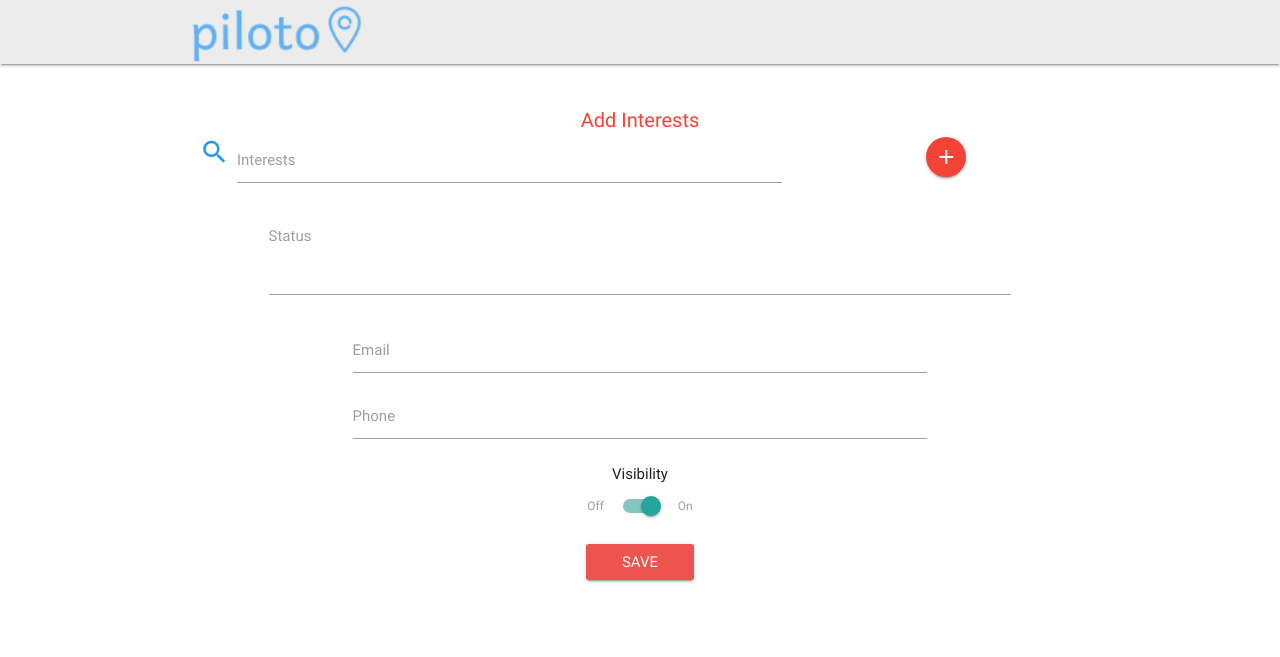
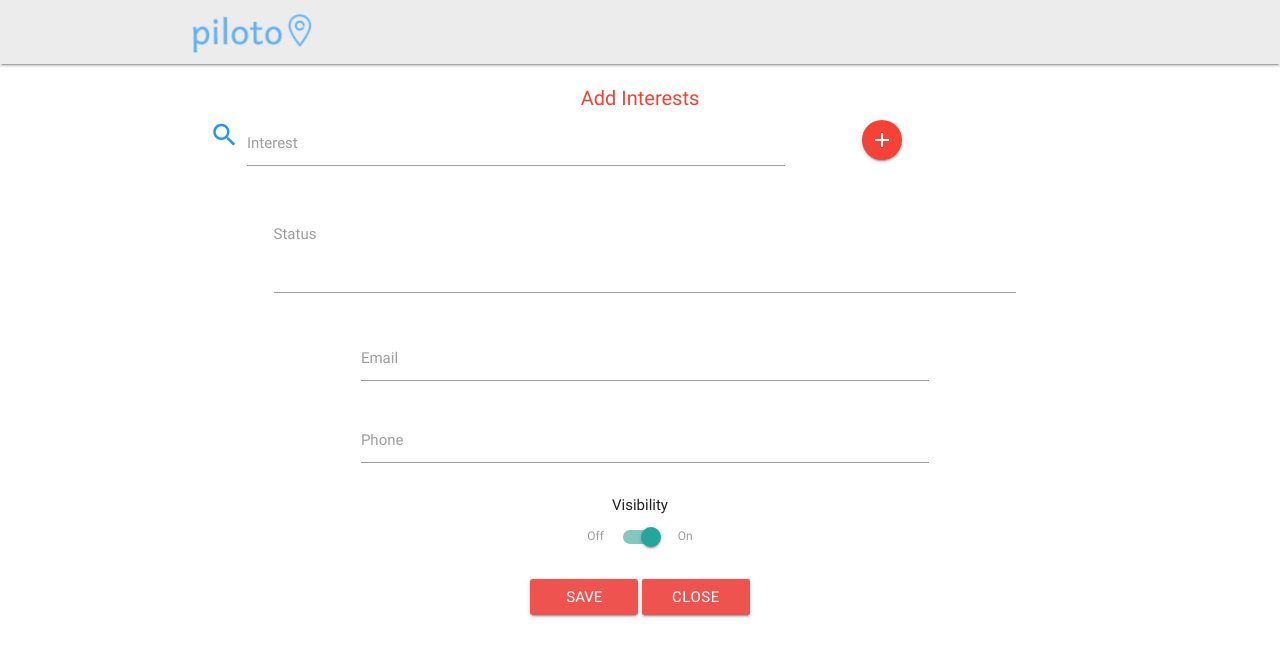
Before and after one commit to vaibhav0000patel/IngeniousHackathon_dotPy, a Flask app: template webview/templates/adduserinfo.html in a window 1280 px wide. Shown: the top 657 px of the page. Run offline with Flask 2, Linux system fonts and the light colour scheme; the template is opened without the code that fills it, so the values that code supplies are empty; some libraries are stand-ins or nearby versions.

Commit message:
final webview

```diff
--- a/webview/app.py
+++ b/webview/app.py
@@ -6,7 +6,8 @@ app = Flask(__name__)
 
 @app.route('/')
 def index():
-    return render_template('google_maps.html')
+    return "working"
+    # return render_template('google_maps.html')
 
 @app.route('/adduserinfo/<sender_id>',methods = ['GET'])
 def addUserInfo(sender_id):
@@ -69,14 +70,15 @@ def submitLocation(sender_id):
     if request.method == 'GET':
         lon = request.args.get('lon') if 'lon' in request.args else False
         lat = request.args.get('lat') if 'lat' in request.args else False
-        if lon and lat:
+        name = request.args.get('name') if 'name' in request.args else False
+        if lon and lat and name:
             user_data = {
                 'sender_id' : sender_id,
                 'lon' : lon,
                 'lat' : lat,
             }
             db.set_userdata(user_data,sender_id)
-            return "Data updated successfully!"
+            return redirect('/adduserinfo/'+str(sender_id)+'?name='+str(name))
         else:
             return "Invalid URL"
     else:
@@ -97,11 +99,11 @@ def checkuserlocation(sender_id):
 def getpinnedlocations():
     if request.method == 'GET':
         data = db.get_user_interest_data(request.args.get('interest'))
-        print "###########",data
         if data:
             return render_template('google_maps.html',data=data)
         else:
             return "N/A"
 
+
 if __name__ == '__main__':
-    app.run(host='192.168.43.126',threaded=True)
+    app.run(threaded=True)
--- a/webview/db.py
+++ b/webview/db.py
@@ -1,5 +1,7 @@
 import psycopg2
-conn = psycopg2.connect(host="localhost",database="fbsa", user="root", password="123")
+import os
+
+conn = psycopg2.connect(host="ec2-54-243-31-34.compute-1.amazonaws.com",database="d507blsk8btjjs", user="toofgkcpxslwfw", password="40f362e11a521a5690649d37197dcc2701c1bf245f77900585c0d8caf108f5da")
 
 cols = ["sender_id","name","phone","email","status","lon","lat"]
 
@@ -61,8 +63,16 @@ def get_user_interests(sender_id):
     return data
 
 def get_user_interest_data(interest):
+    interest = interest.lower()
     cur = conn.cursor()
-    cur.execute("Select DISTINCT ud.* from user_data ud,user_interests ui where ud.sender_id=ui.sender_id and (ui.interest='"+interest+"' or ud.status like '%"+interest+"%') and ud.lon!='' and ud.lat!='' and ud.visibility != 'off' ;")
+    cur.execute("Select DISTINCT ud.* from user_data ud,user_interests ui where ud.sender_id=ui.sender_id and (LOWER(ui.interest)='"+interest+"' or LOWER(ud.status) like '%"+interest+"%') and ud.lon!='' and ud.lat!='' and ud.visibility != 'off' ;")
     data = cur.fetchall()
     cur.close()
     return data
+
+def get_all_interests():
+    cur = conn.cursor()
+    cur.execute("Select DISTINCT interest from user_interests;")
+    data = cur.fetchall()
+    cur.close()
+    return data
--- a/webview/templates/adduserinfo.html
+++ b/webview/templates/adduserinfo.html
@@ -21,7 +21,7 @@
         margin-bottom: 5px;
       }
       .input-field{
-        margin: 0!important;
+        margin: 5px!important;
       }
     </style>
 </head>
@@ -30,7 +30,7 @@
     <div class="nav-wrapper container">
 		<a id="logo-container" href="" class="brand-logo">
 			<!--<i class=" material-icons" style="font-size:50px">insert_chart</i>FB-->
-      <img src="{{ url_for('static',filename='img/logo.png') }}" width="170px" style="vertical-align: middle;"/>
+      <img src="{{ url_for('static',filename='img/logo.png') }}" width="120px" style="vertical-align: middle;"/>
 		</a>
     <!--<ul class="right hide-on-med-and-down">
       <li><a href="/twitter">Home</a></li>
@@ -46,7 +46,8 @@
   </nav>
   <div class="section no-pad-bot" id="index-banner">
       <div class="container">
-          <br>
+          <div class="col m3" align="center"></div>
+          <div class="col m6" align="center">
 
                 <h6 class="header center red-text lighten-1" style="font-size:20px;">Add Interests</h6>
 
@@ -57,9 +58,9 @@
                       <div class="input-field col s8 center" align="center">
               					<i class="material-icons prefix" style="color:#2196f3">search</i>
               					<input id="user_interest" type="text" class="validate" />
-        					<label for="user_interest">Interests</label>
+              					<label for="user_interest">Interest</label>
                       </div>
-                <div class="input-field col s4 center" align="center">
+                      <div class="input-field col s2 center" align="center">
                         <a href="javascript:void(0)" onclick="add_interest()" class="btn-floating btn-small waves-effect waves-light red" style="font-size:10px;"><i class="material-icons">add</i></a>
                       </div>
                     </div>
@@ -120,11 +121,15 @@
 
                   <div class="input-field row center" align="center">
                     <input type="submit" value="Save" name="submit" class="btn waves-effect waves-light red lighten-1">
+
+                    <a href="https://www.messenger.com/closeWindow/?image_url=http://cdn.smosh.com/sites/default/files/2017/06/unit-of-power-harry-meme.jpg&display_text=Closing" onclick="close_window()" class="btn waves-effect waves-light red lighten-1">Close</a>
                   </div>
 
 
                 </form>
 
+          </div>
+          <div class="col m3" align="center"></div>
       <br>
     </div>
   </div>
@@ -133,6 +138,20 @@
     <script src="https://code.jquery.com/jquery-3.3.1.min.js"></script>
       <script src="https://cdnjs.cloudflare.com/ajax/libs/materialize/0.100.2/js/materialize.min.js"></script>
     <script src="{{ url_for('static',filename='js/init.js') }}"></script>
+    <script>
+              (function(d, s, id){
+              var js, fjs = d.getElementsByTagName(s)[0];
+              if (d.getElementById(id)) {return;}
+              js = d.createElement(s); js.id = id;
+              js.src = "//connect.facebook.com/en_US/messenger.Extensions.js";
+              fjs.parentNode.insertBefore(js, fjs);
+              }(document, 'script', 'Messenger'));
+
+
+              function close_window(){
+                MessengerExtensions.requestCloseBrowser();
+              }
+    </script>
 
   <script>
     function change_visibility(){
```
Also changed, not shown: webview/templates/google_maps.html (+44 -8 lines). Lines whose indentation alone changed are shown as unchanged.
